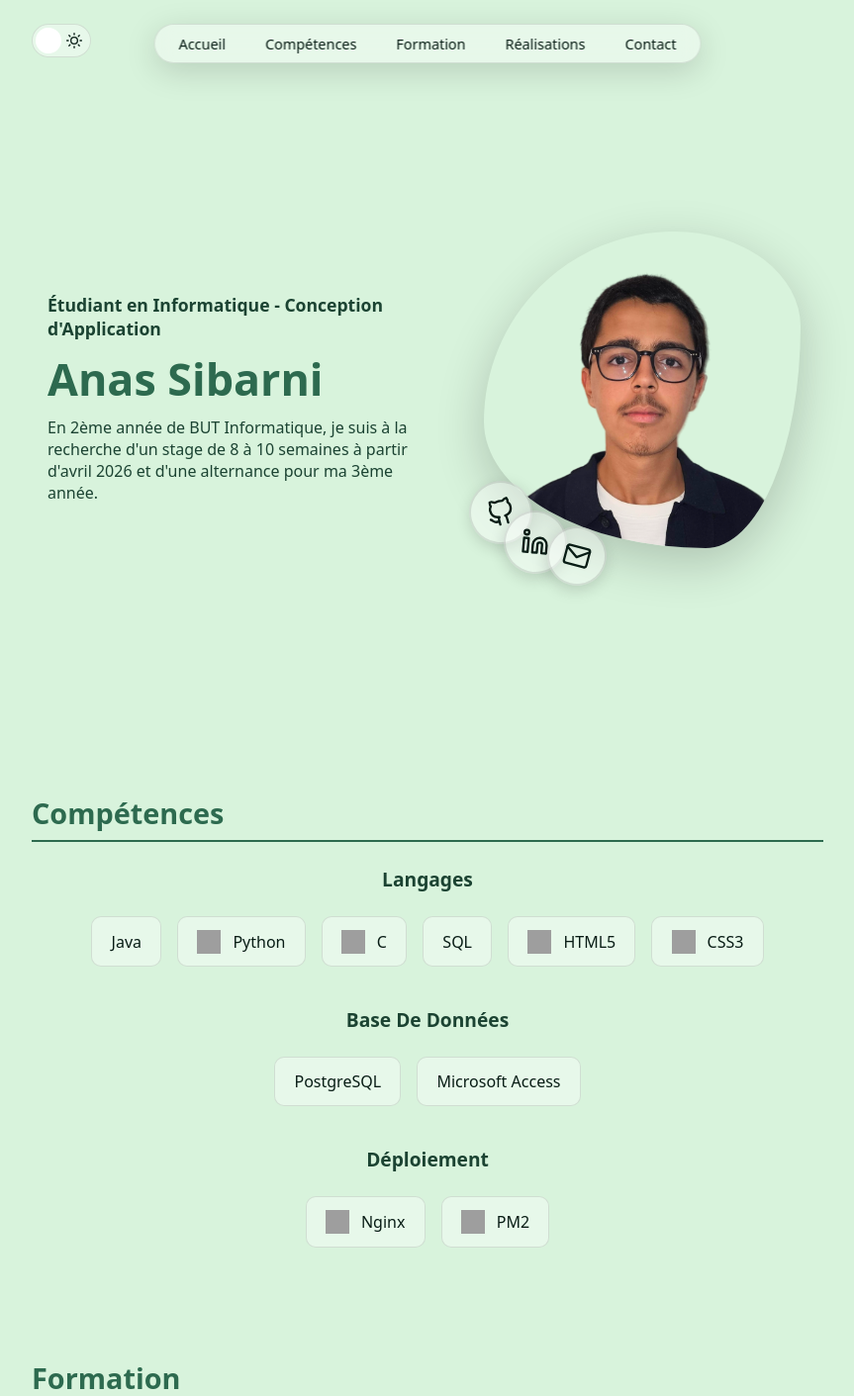
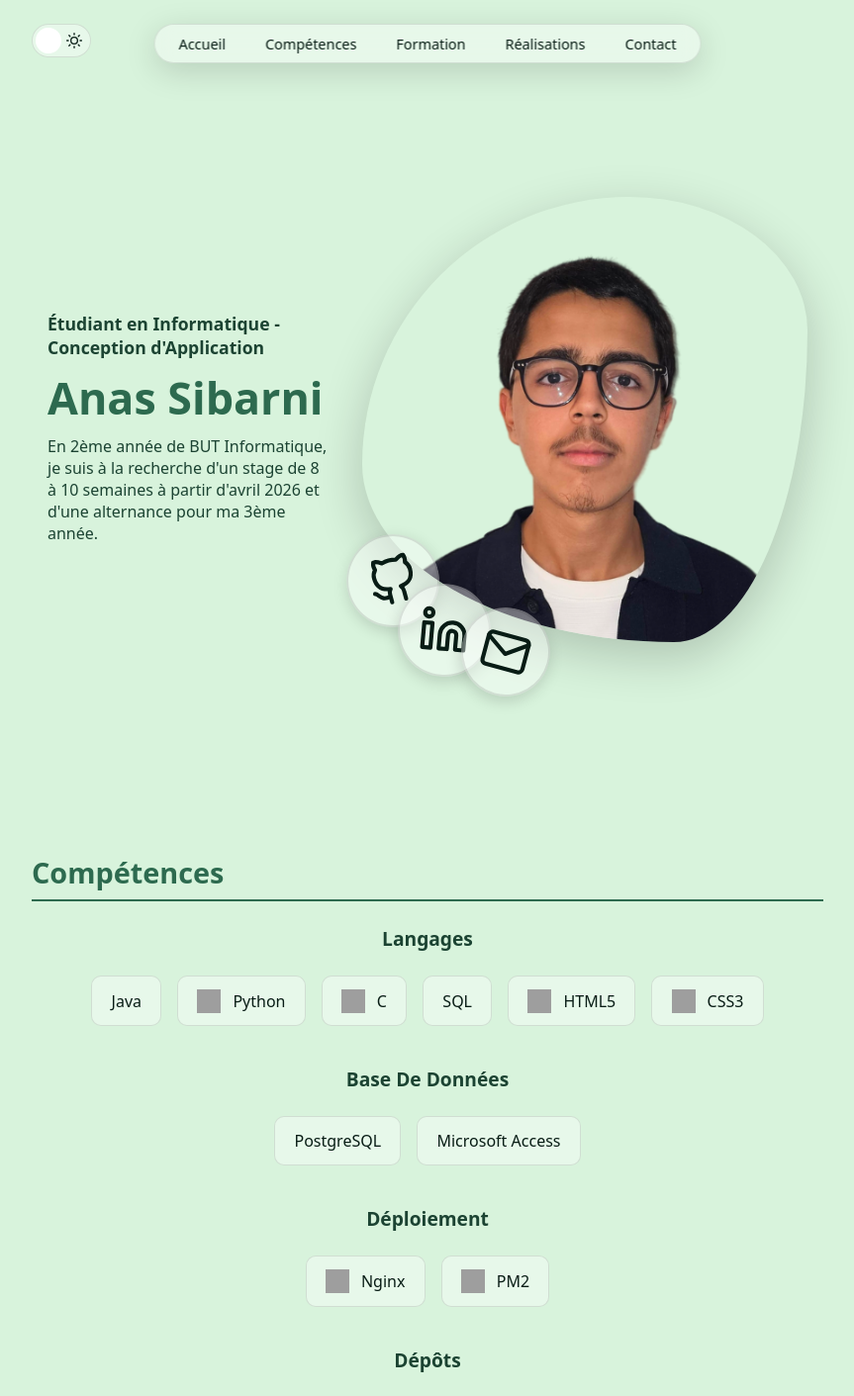
Before and after one commit to Anas-SIBARNI/portfolio, a Vue app: page / in a window 1280 px wide. Shown: the top 1411 px of the page at 99% size, without its empty margins (208-1071 px from the left). Built offline with nearby package versions, Linux system fonts and the light colour scheme; grey boxes are pictures that could not be loaded.

Commit message:
ajout projet portfolio

```diff
--- a/src/App.vue
+++ b/src/App.vue
@@ -32,6 +32,12 @@ const projets = [
     titre: 'Sirtet - Jeu de briques dans un terminal',
     description: 'Jeu de briques en temps réel développé en équipe selon la méthode agile, avec sauvegarde des scores.',
     technologies: ['Java', 'Lanterna']
+  },
+  {
+    id: 5,
+    titre: 'Portfolio - Mon portfolio que vous voyez actuellement',
+    description: 'Présentation de qui je suis, qu\'est-ce que j\'ai fait, qu\'est-ce que je sais faire, formulaire de contact. Utilisation d\'une technologie (Vue.js) qu\'on ne nouos enseigne pas en cours !',
+    technologies: ['Vue.js', 'Typescript', 'HTML5', 'CSS3']
   }
 ];
 const competences = {
@@ -50,6 +56,10 @@ const competences = {
   deploiement: [
     { nom: 'Nginx', logo: 'https://cdn.jsdelivr.net/gh/devicons/devicon@latest/icons/nginx/nginx-original.svg' },
     { nom: 'PM2', logo: 'https://cdn.jsdelivr.net/gh/devicons/devicon@latest/icons/pm2/pm2-original.svg' }
+  ],
+  depots: [
+    { nom:'Gitlab', logo: null},
+    { nom:'Github', logo: null},
   ]
 };
 
@@ -85,9 +95,4 @@ const formations = [
 </template>
 <style>
 
-main {
-  max-width: 800px;
-  margin: 0 auto;
-}
-
 </style>
--- a/src/components/Accueil.vue
+++ b/src/components/Accueil.vue
@@ -151,12 +151,12 @@ async function copierEmail() {
     justify-content: center;
     align-items: center;
     position: relative;
-    min-height: 400px;
+    min-height: 700px;
   }
   .photo-container img {
     display: block;
-    width: 320px;
-    height: 320px;
+    width: 450px;
+    height: 450px;
     object-fit: cover;
     border-radius: 60% 40% 30% 70% / 60% 30% 70% 40%;
     box-shadow: 0 15px 50px rgba(0, 0, 0, 0.2);
@@ -181,17 +181,17 @@ async function copierEmail() {
 
   .liens-sociaux {
     position: absolute;
-    bottom: 20px;
+    bottom: 100px;
     left: 10px;
-    width: 220px;
-    height: 120px;
+    width: 320px;
+    height: 200px;
     display: block;
   }
 
   .lien {
     position: absolute;
-    width: 60px;
-    height: 60px;
+    width: 90px;
+    height: 90px;
     padding: 0;
     border-radius: 50%;
     border-width: 2px;
@@ -205,12 +205,12 @@ async function copierEmail() {
   }
 
   .lien svg {
-    width: 28px;
-    height: 28px;
+    width: 50px;
+    height: 50px;
   }
   .icone-container {
-    width: 28px;
-    height: 28px;
+    width: 50px;
+    height: 50px;
   }
   .icone {
     top: 0;
--- a/src/components/Competences.vue
+++ b/src/components/Competences.vue
@@ -14,6 +14,8 @@ function formatCategorie(categorieName: string | number): string {
       return categorieName.replace('deploiement', 'Déploiement');
     } else if(categorieName == "langages"){
       return categorieName.replace('langages', 'Langages');
+    } else if(categorieName == "depots"){
+      return categorieName.replace('depots', 'Dépôts');
     }
   }
   return String(categorieName);
--- a/src/components/Contact.vue
+++ b/src/components/Contact.vue
@@ -21,24 +21,8 @@
             <button type="submit" class="btn-submit">Envoyer</button>
         </form>
     </section>
-</template><style scoped>
-.contact-section {
-  padding: 2rem 0;
-  text-align: center;
-}
-
-.contact-section h2 {
-  margin-bottom: 2rem;
-}
-
-.contact-form {
-  display: flex;
-  flex-direction: column;
-  gap: 1.5rem;
-  max-width: 600px;
-  margin: 0 auto;
-  text-align: left;
-}
+</template>
+<style scoped>
 
 .form-group {
   display: flex;
--- a/src/style.css
+++ b/src/style.css
@@ -40,7 +40,7 @@ body {
 
 #app {
   width: 100%;
-  padding: 1.5rem;
+  padding: 1.5rem 15rem;
   box-sizing: border-box;
 }
 
```
